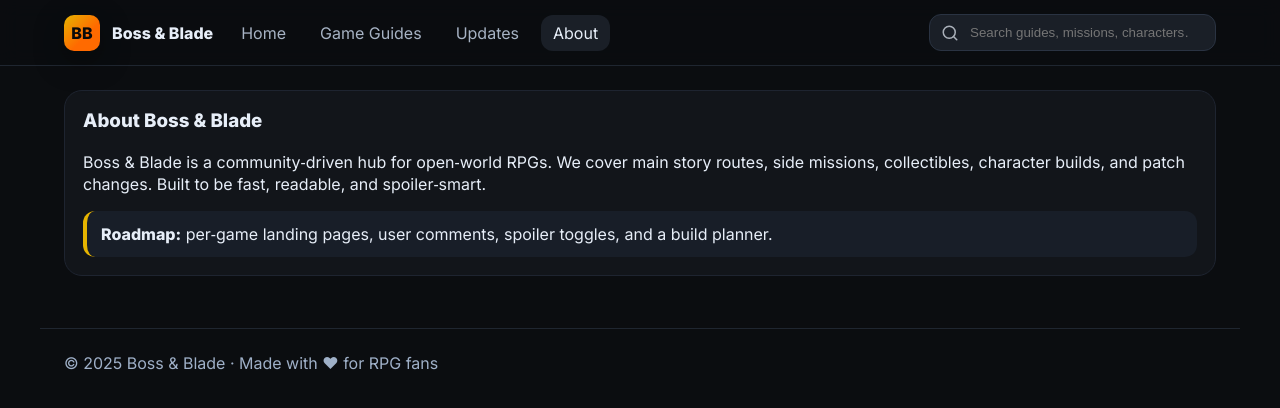
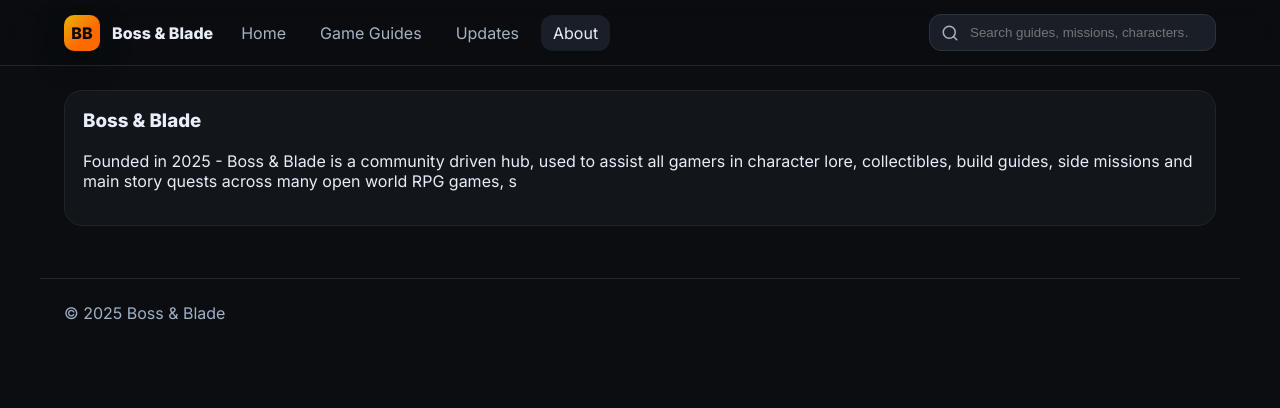
Before and after one commit to cameronlevelup-maker/Boss-Blade-, a plain HTML site: page index.html in a window 1280 px wide. Both pictures are taken after a click on the link "About". Drawn offline with Linux system fonts and the light colour scheme.

Commit message:
Update index.html

```diff
--- a/index.html
+++ b/index.html
@@ -222,16 +222,15 @@
     <section data-view id="view-about">
       <div class="content">
         <article>
-          <h1>About Boss & Blade</h1>
-          <p>Boss & Blade is a community‑driven hub for open‑world RPGs. We cover main story routes, side missions, collectibles, character builds, and patch changes. Built to be fast, readable, and spoiler‑smart.</p>
-          <div class="callout"><strong>Roadmap:</strong> per‑game landing pages, user comments, spoiler toggles, and a build planner.</div>
+          <h1>Boss & Blade</h1>
+          <p>Founded in 2025 - Boss & Blade is a community driven hub, used to assist all gamers in character lore, collectibles, build guides, side missions and main story quests across many open world RPG games, s
         </article>
       </div>
     </section>
   </div>
 
   <footer class="container">
-    © <span id="year"></span> Boss & Blade · Made with ♥ for RPG fans
+    © <span id="year"></span> Boss & Blade
   </footer>
 
   <script>
```
